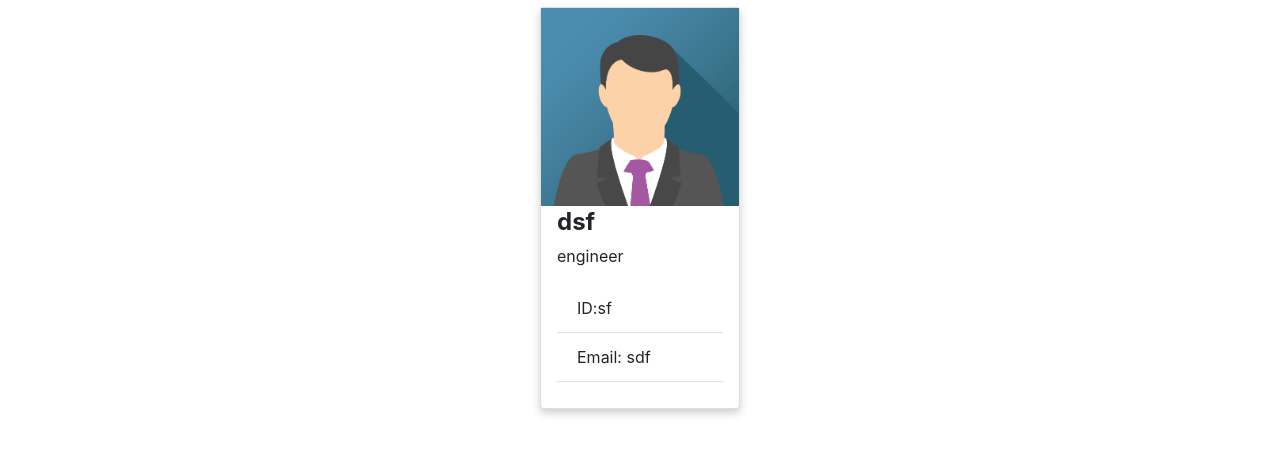
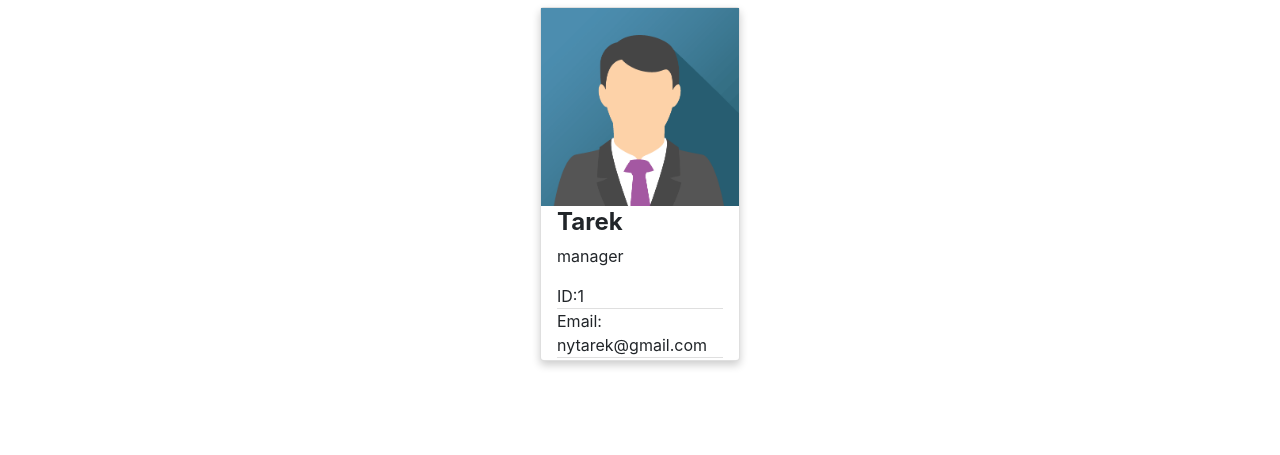
Before and after one commit to tarekmn/10-team-profile-generator, a website: page index.html in a window 1280 px wide. Shown: the part 103-558 px from the top of the page. Drawn offline with nearby package versions, Linux system fonts and the light colour scheme.

Commit message:
updated readme

```diff
--- a/index.html
+++ b/index.html
@@ -22,11 +22,11 @@
       <div class="row cardRow"> <div class="card">
         <img src="./Assets/img_avatar.png" alt="Avatar" style="width:100%">
         <div class="container">
-          <h4><b>dsf</b></h4>
-          <p>engineer</p>
+          <h4><b>Tarek</b></h4>
+          <p>manager</p>
             <ul class="list-group list-group-flush">
-              <li class="list-group-item">ID:sf </li>
-              <li class="list-group-item">Email: sdf</li>
+              <li class="list-group-item">ID:1 </li>
+              <li class="list-group-item">Email: nytarek@gmail.com</li>
               <li class="list-group-item"></li>
             </ul>
         </div>
```
Also changed, not shown: htmldata.js (+6 -14 lines), cssdata.js (deleted), dist/practicestyle.css, index.js (line endings or trailing spaces).
